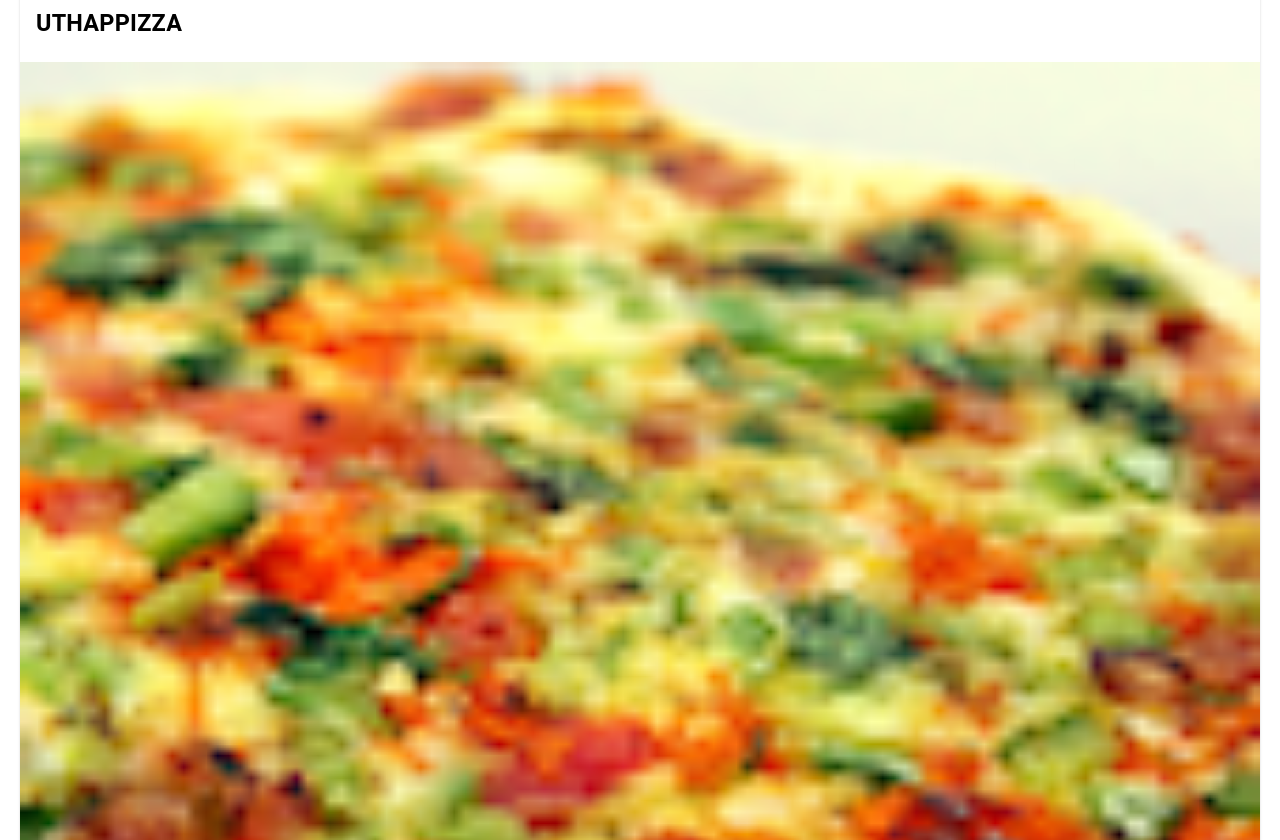
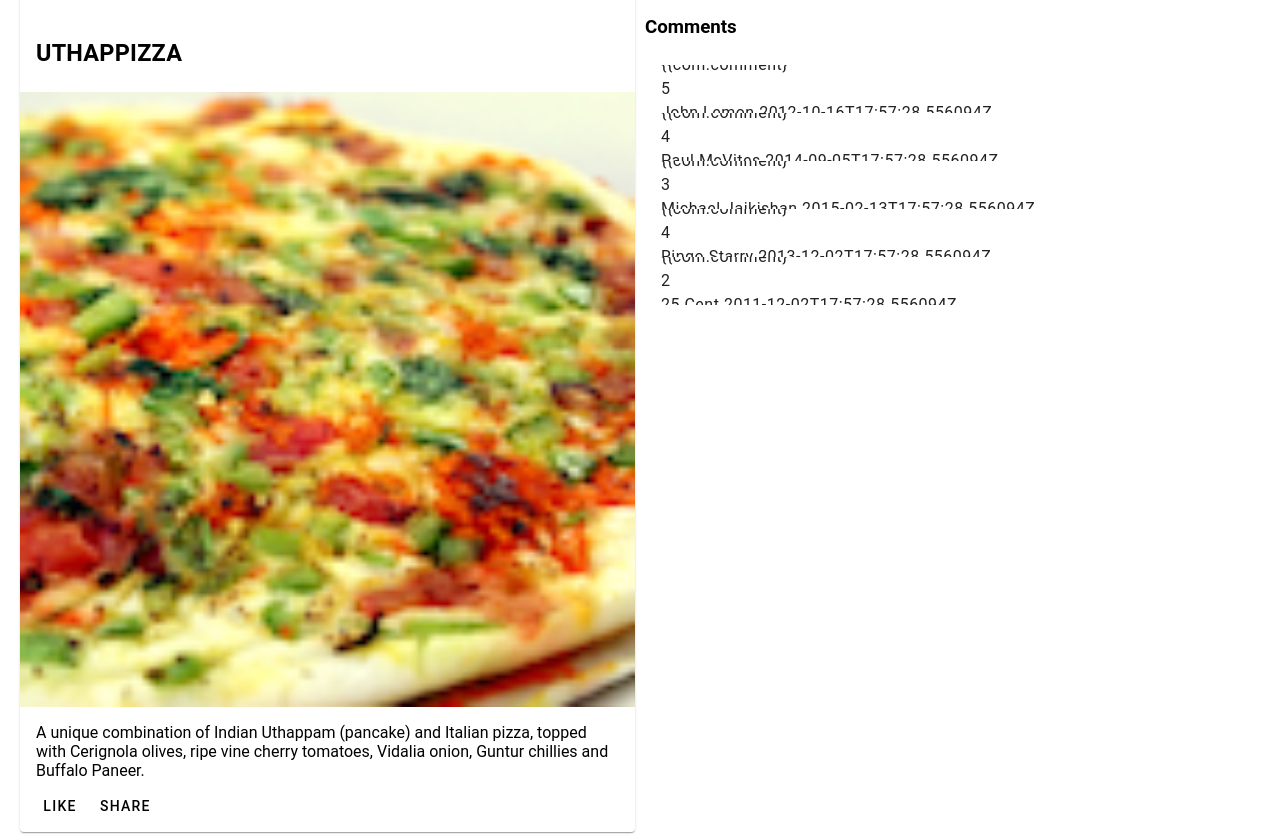
Before and after one commit to Gabrie10P/CourseraAngular, an Angular app in the folder conFusion/: page / in a window 1280 px wide. Shown: the part 587-1427 px from the top of the page. Built offline with nearby package versions, Linux system fonts and the light colour scheme.

Commit message:
Agregando lista dishdetails
Se comenzó a agregar las lista de detalles de platillo

```diff
--- a/conFusion/src/app/app.component.html
+++ b/conFusion/src/app/app.component.html
@@ -9,6 +9,7 @@
 
 <mat-toolbar color="primary"><span>Restaurante con Fusion</span></mat-toolbar>
 <app-menu></app-menu>
+<app-dishdetail></app-dishdetail>
 
 <!-- * * * * * * * * * * * * * * * * * * * * * * * * * * * * * * * -->
 <!-- * * * * * * * * * * * The content above * * * * * * * * * * * -->
--- a/conFusion/src/app/app.module.ts
+++ b/conFusion/src/app/app.module.ts
@@ -11,11 +11,13 @@ import {MatToolbarModule} from '@angular/material/toolbar';
 import { AppRoutingModule } from './app-routing.module';
 import { AppComponent } from './app.component';
 import { MenuComponent } from './menu/menu.component';
+import { DishdetailComponent } from './dishdetail/dishdetail.component';
 
 @NgModule({
   declarations: [
     AppComponent,
-    MenuComponent
+    MenuComponent,
+    DishdetailComponent
   ],
   imports: [
     BrowserModule,
--- /dev/null
+++ b/conFusion/src/app/dishdetail/dishdetail.component.html
@@ -0,0 +1,31 @@
+<div class="container-details">
+    <div class="details-item" >
+        <mat-card>
+            <mat-card-header>
+                <mat-card-title>
+                    <h3>{{dish.name | uppercase}}</h3>
+                </mat-card-title>
+            </mat-card-header>
+            <img mat-card-image src={{dish.image}} alt={{dish.name}}>
+            <mat-card-content>
+                <p>{{dish.description}}</p>
+            </mat-card-content>
+            <mat-card-actions>
+                <button mat-button>LIKE</button>
+                <button mat-button>SHARE</button>
+            </mat-card-actions>
+        </mat-card>
+    </div>
+    <div class="details-item">
+        <h3>Comments</h3>
+        <mat-list class="lista">
+            <mat-list-item class="items" *ngFor="let com of dish.comments">
+                <span>{{com.comment}</span>
+                <br>
+                <span>{{com.rating}}</span>
+                <br>
+                <span>{{com.author}} {{com.date}}</span>
+            </mat-list-item>
+        </mat-list>
+    </div>
+</div>
--- /dev/null
+++ b/conFusion/src/app/dishdetail/dishdetail.component.scss
@@ -0,0 +1,3 @@
+.details-item{
+    width: 50%;
+}
--- /dev/null
+++ b/conFusion/src/app/dishdetail/dishdetail.component.ts
@@ -0,0 +1,60 @@
+import { Component, OnInit } from '@angular/core';
+// import { Dish } from '../shared/dish';
+
+const DISH = {
+  id: '0',
+  name: 'Uthappizza',
+  image: '/assets/images/uthappizza.png',
+  category: 'mains',
+  featured: true,
+  label: 'Hot',
+  price: '4.99',
+  // tslint:disable-next-line:max-line-length
+  description: 'A unique combination of Indian Uthappam (pancake) and Italian pizza, topped with Cerignola olives, ripe vine cherry tomatoes, Vidalia onion, Guntur chillies and Buffalo Paneer.',
+  comments: [
+      {
+          rating: 5,
+          comment: 'Imagine all the eatables, living in conFusion!',
+          author: 'John Lemon',
+          date: '2012-10-16T17:57:28.556094Z'
+      },
+      {
+          rating: 4,
+          comment: 'Sends anyone to heaven, I wish I could get my mother-in-law to eat it!',
+          author: 'Paul McVites',
+          date: '2014-09-05T17:57:28.556094Z'
+      },
+      {
+          rating: 3,
+          comment: 'Eat it, just eat it!',
+          author: 'Michael Jaikishan',
+          date: '2015-02-13T17:57:28.556094Z'
+      },
+      {
+          rating: 4,
+          comment: 'Ultimate, Reaching for the stars!',
+          author: 'Ringo Starry',
+          date: '2013-12-02T17:57:28.556094Z'
+      },
+      {
+          rating: 2,
+          comment: 'It\'s your birthday, we\'re gonna party!',
+          author: '25 Cent',
+          date: '2011-12-02T17:57:28.556094Z'
+      }
+  ]
+};
+
+@Component({
+  selector: 'app-dishdetail',
+  templateUrl: './dishdetail.component.html',
+  styleUrls: ['./dishdetail.component.scss']
+})
+
+export class DishdetailComponent implements OnInit{
+  dish = DISH;
+
+  constructor(){}
+  ngOnInit(){}
+
+}
--- a/conFusion/src/app/menu/menu.component.html
+++ b/conFusion/src/app/menu/menu.component.html
@@ -17,22 +17,6 @@
             </mat-grid-tile>
         </mat-grid-list>
     </div>
-    <div fxFlex *ngIf="selectedDish">
-        <mat-card>
-            <mat-card-header>
-                <mat-card-title>
-                    <h3>{{selectedDish.name | uppercase}}</h3>
-                </mat-card-title>
-            </mat-card-header>
-            <img mat-card-image src={{selectedDish.image}} alt={{selectedDish.name}}>
-            <mat-card-content>
-                <p>{{selectedDish.description}}</p>
-            </mat-card-content>
-            <mat-card-actions>
-                <button mat-button>LIKE</button>
-                <button mat-button>SHARE</button>
-            </mat-card-actions>
-        </mat-card>
-    </div>
+
 
 </div>
--- a/conFusion/src/styles.scss
+++ b/conFusion/src/styles.scss
@@ -13,4 +13,23 @@ body {
     margin: 20px;
     display:flex;
     flex-direction: column;
+    gap: 10px;
 }
+
+.container-details{
+    margin: 20px;
+    display:flex;
+    flex-direction: row;
+
+    gap: 10px;
+    height: 100%;
+}
+.lista{
+    height: 600px;
+}
+
+.items{
+    height: 100px;
+    display: flex;
+    flex-direction: row;
+}
```
Also changed, not shown: conFusion/src/app/menu/menu.component.ts (+10 -7 lines), 1 other file (tests, documents, lock files or other folders).
